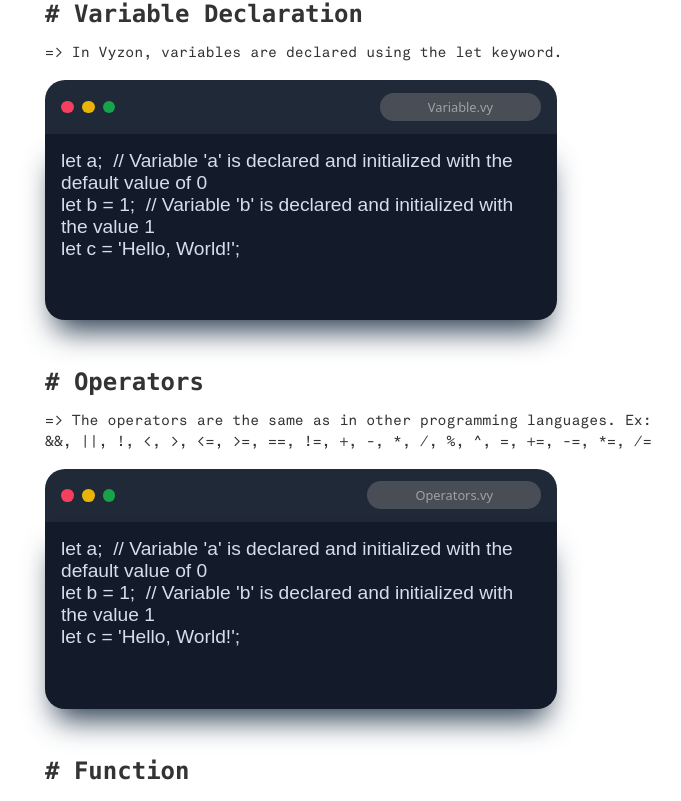
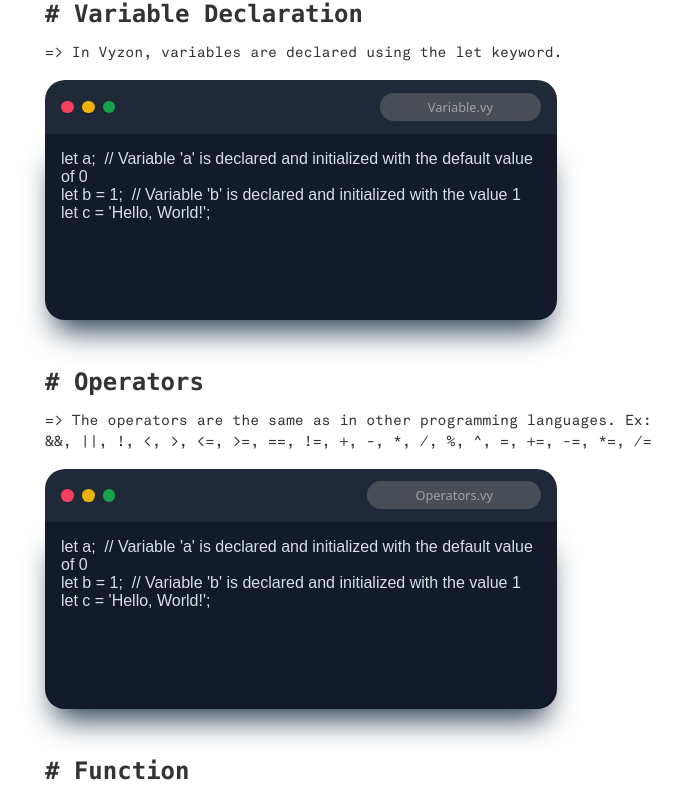
Before and after one commit to yash7xm/Vyzon_UI, a React (Vite) app: page / in a window 1280 px wide. Shown: the part 1250-2051 px from the top of the page, without its empty margins (275-956 px from the left). Built offline with nearby package versions, Linux system fonts and the light colour scheme; a web font is replaced by a local one.

Commit message:
editor size fixed

```diff
--- a/src/components/Doc.jsx
+++ b/src/components/Doc.jsx
@@ -1,6 +1,6 @@
-import '../styles/Doc.css'
 import Top from './Top'
 import Editor from './Editor'
+import '../styles/Doc.css'
 
 const docData = [
     {
@@ -46,7 +46,7 @@ export default function Doc() {
                     </div>
                     <div className="example">
                         <Top fileName={data.fileName} />
-                        <Editor disabled={true} code={data.code} />
+                        <Editor disabled={true} code={data.code} className='custom-editor' />
                     </div>
                 </div>
             ))}
--- a/src/styles/Doc.css
+++ b/src/styles/Doc.css
@@ -55,3 +55,7 @@
 .doc-editor #codeArea{
     font-size: 1rem !important;
 }
+
+.doc .example #codeArea {
+    font-size: 1rem !important;
+}
--- a/src/styles/Result.css
+++ b/src/styles/Result.css
@@ -5,3 +5,7 @@
     height: 40vh;
     margin-bottom: 1.5rem;
 }
+
+.result #codeArea {
+    font-size: 1.1rem !important;
+}
```
